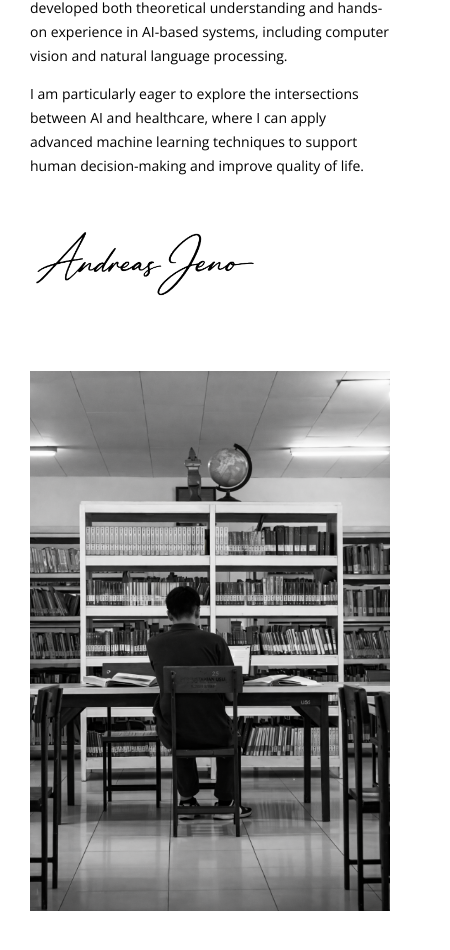
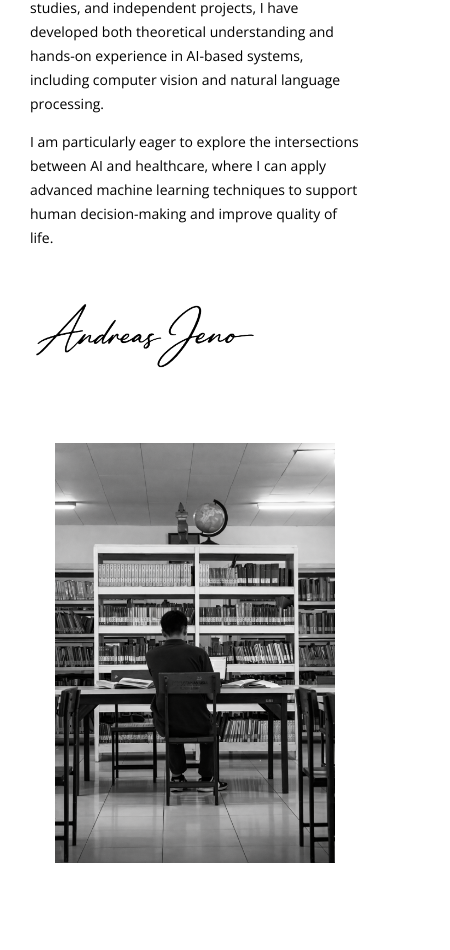
Before and after one commit to AndreasTopuh/myPortofolio, a React (Vite) app: page / in a window 390 px wide. Shown: the part 976-1926 px from the top of the page, 450 px wide, since content can reach past the window. Built offline with nearby package versions, Linux system fonts and the light colour scheme; no server answers; a web font is replaced by a local one.

Commit message:
Fix responsive issues - prevent horizontal scroll on mobile

```diff
--- a/src/styles/style.css
+++ b/src/styles/style.css
@@ -38,12 +38,28 @@ h4:before {
 
 /* General
 ==================================================*/
+html,
+body {
+    overflow-x: hidden;
+    width: 100%;
+    max-width: 100vw;
+}
+
 body {
     font-family: 'Open Sans', sans-serif;
     font-size: 14px;
     line-height: 24px;
     margin: 0;
     padding: 0;
+}
+
+* {
+    box-sizing: border-box;
+}
+
+img {
+    max-width: 100%;
+    height: auto;
 }
 
 .size-50 {
@@ -145,6 +161,8 @@ header {
     left: 0;
     right: 0;
     z-index: 1000;
+    width: 100%;
+    overflow-x: hidden;
 }
 
 header nav ul {
@@ -154,6 +172,8 @@ header nav ul {
     padding: 20px;
     margin-bottom: 0;
     transition: all .5s;
+    flex-wrap: wrap;
+    justify-content: center;
 }
 
 header nav li {
@@ -917,6 +937,20 @@ header nav li a.active {
         width: 28px;
         height: 28px;
     }
+
+    /* Fix horizontal overflow */
+    .container {
+        padding: 0 15px;
+        overflow-x: hidden;
+    }
+
+    #about .about-img-div {
+        justify-content: center;
+    }
+
+    #about .about-img-div img {
+        max-width: 280px;
+    }
 }
 
 @media (max-width: 500px) {
```
